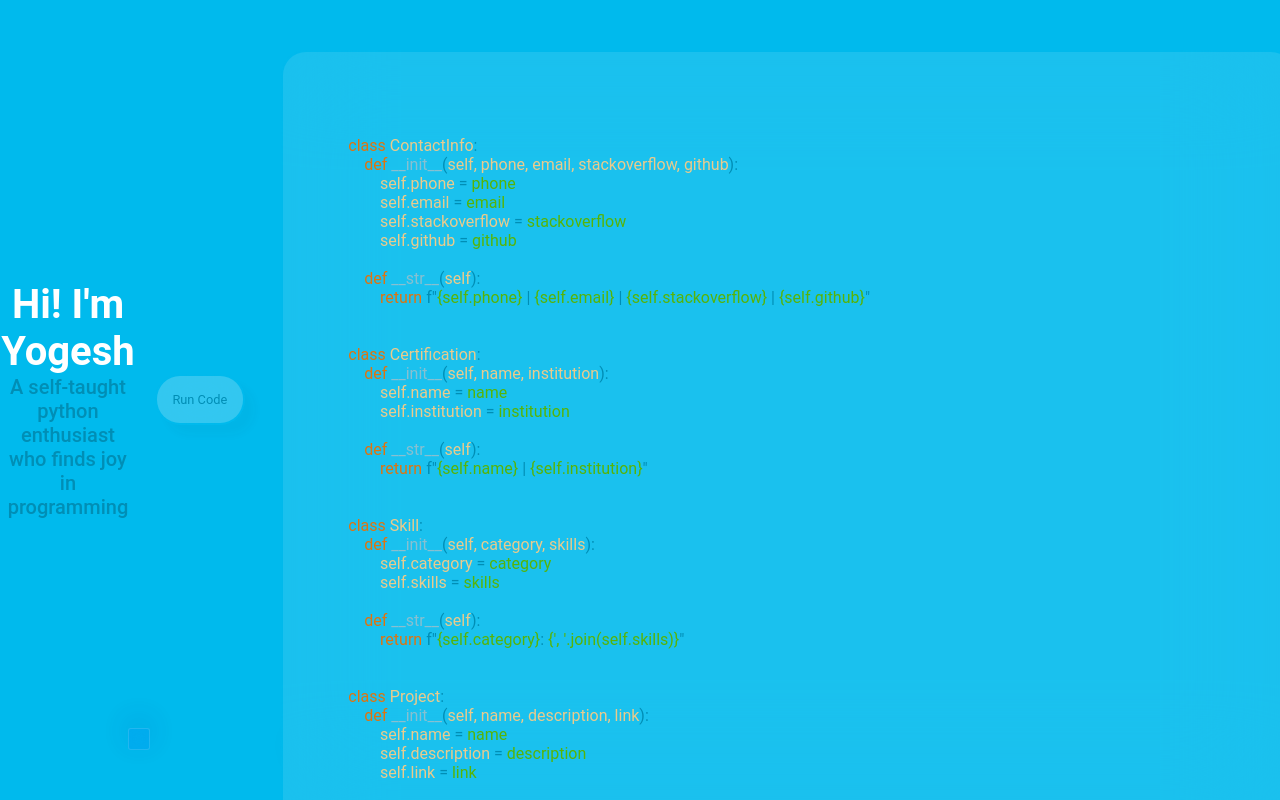
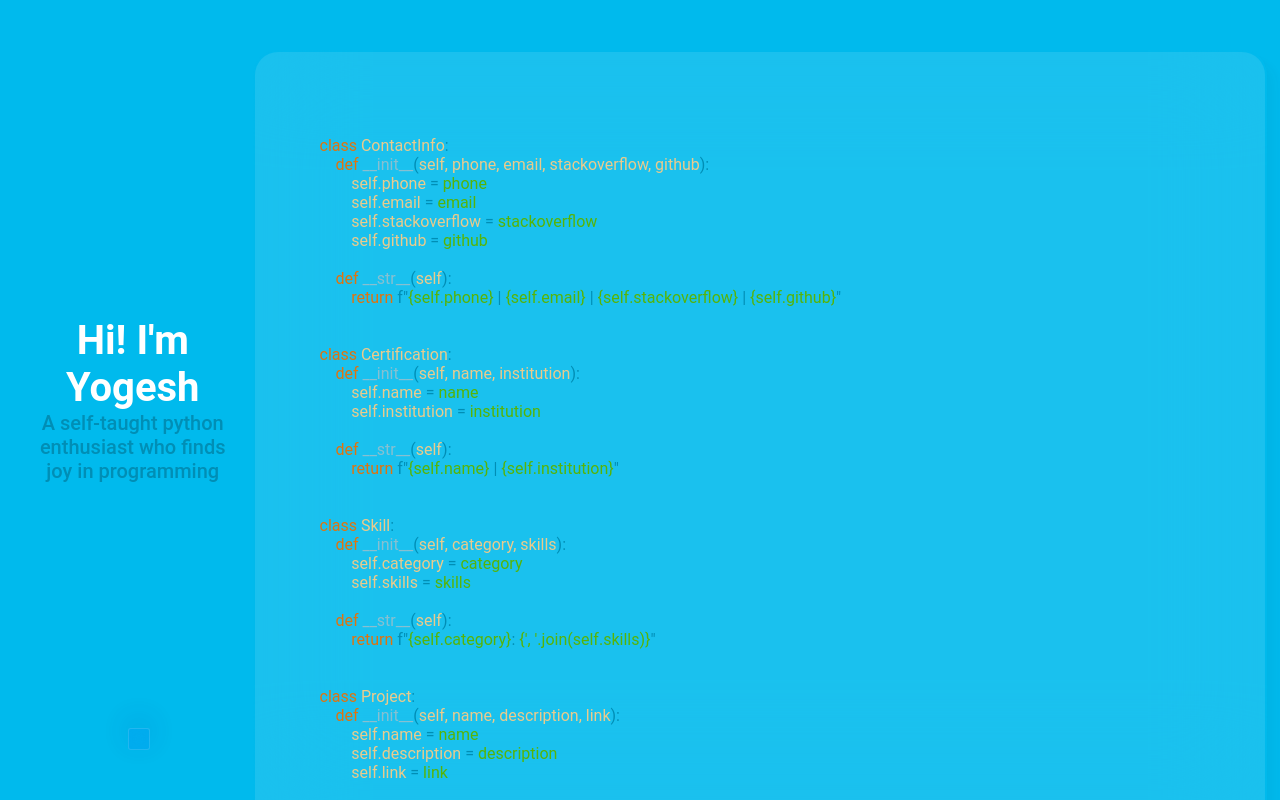
Before and after one commit to GoliathReaper/portfolio, a plain HTML site: page index.html in a window 1280 px wide. Drawn offline with Linux system fonts and the light colour scheme.

Commit message:
Update index.html

```diff
--- a/index.html
+++ b/index.html
@@ -21,11 +21,6 @@
   </div>
   <!-- End -->
 
-   <div>
-    <button>
-        <p>Run Code</p>
-    </button>
-   </div>
 
   <!-- Button -->
 
```
